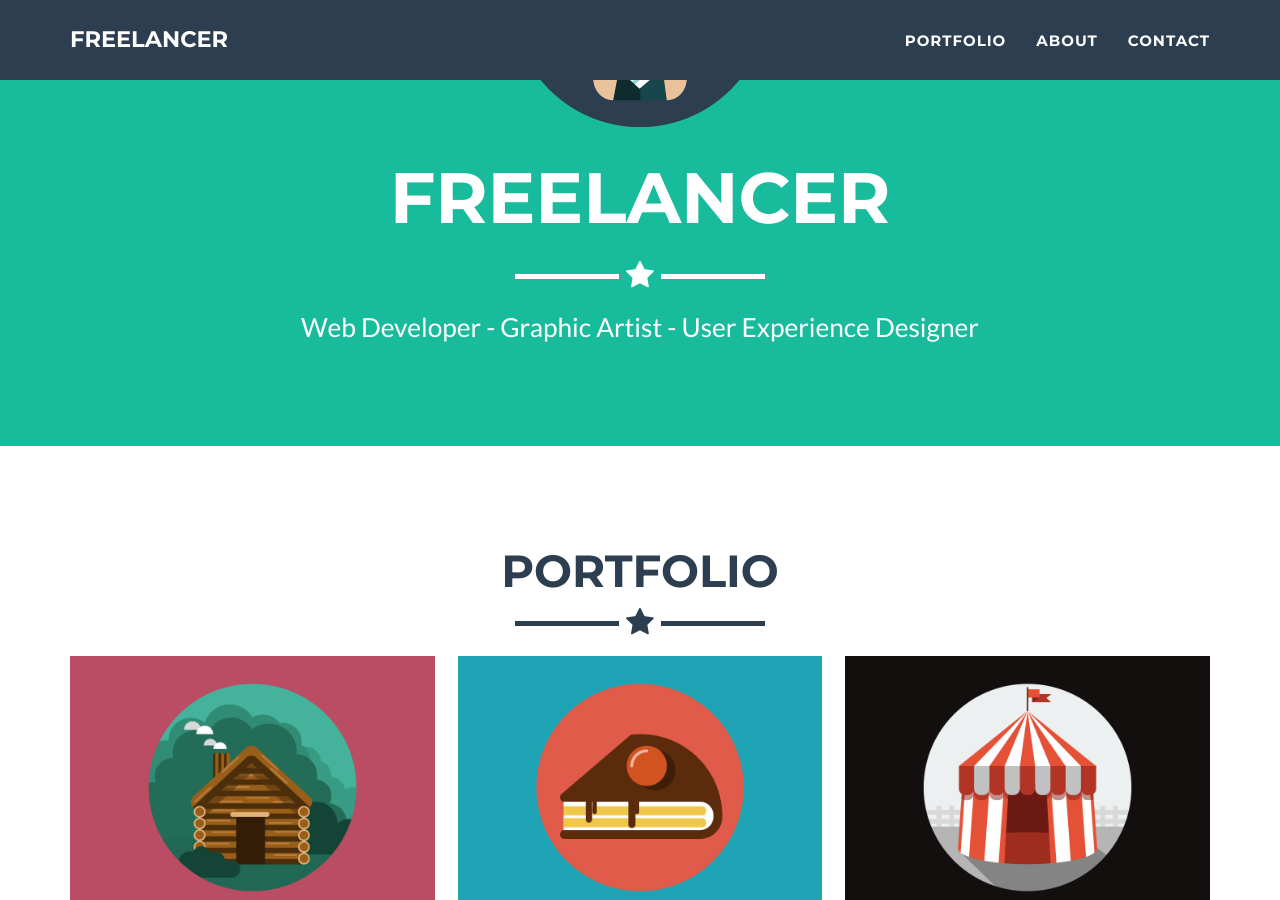
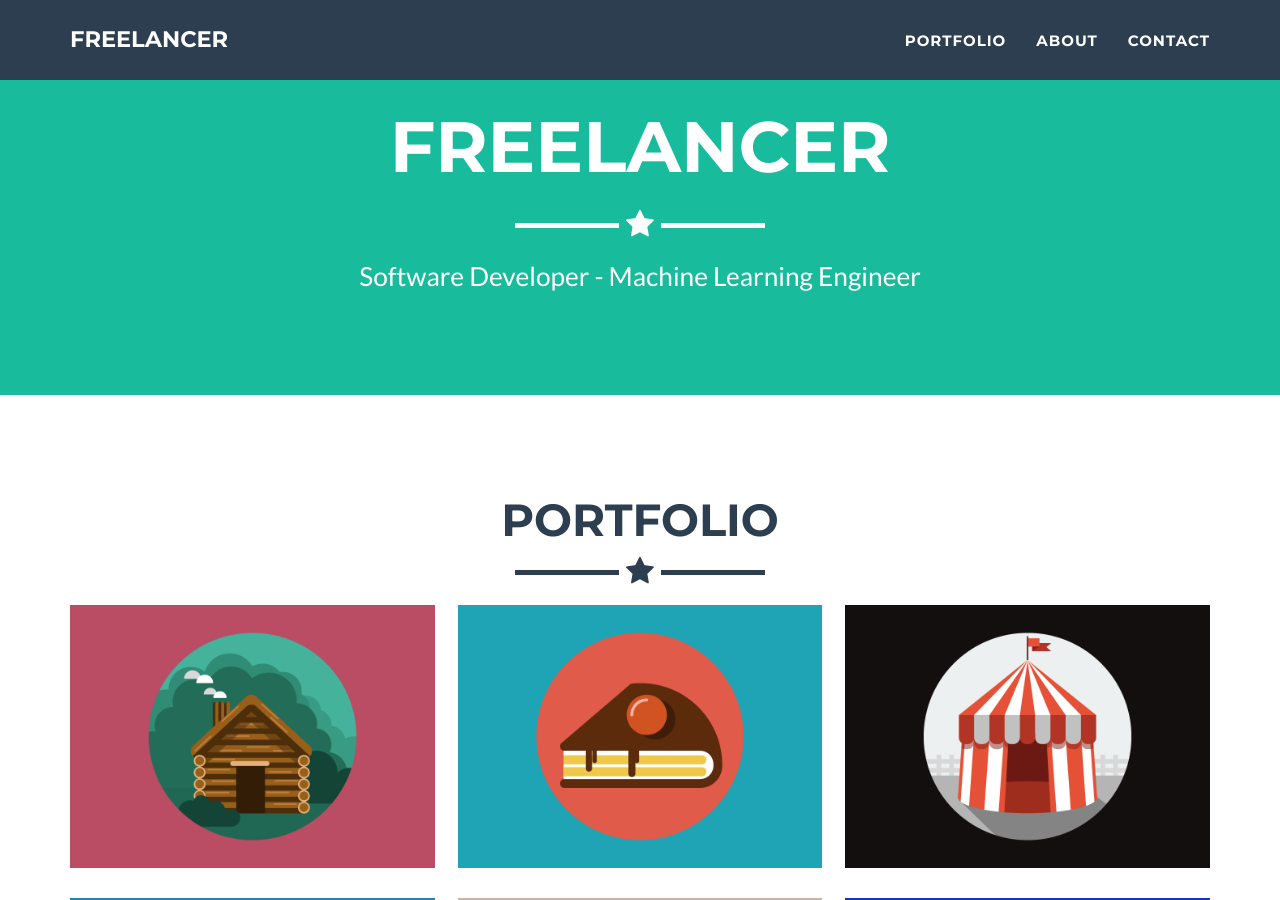
Before and after one commit to gusbakker/gusbakker.github.io, a Jekyll site: the page built from _posts/2014-07-18-project-1.markdown, in a window 1280 px wide and 900 px high, scrolled down 329 px. Built offline with Jekyll 4.4.1, drawn with Linux system fonts in a browser that asks for light colours.

Commit message:
new basic changes

```diff
--- a/_config.yml
+++ b/_config.yml
@@ -4,7 +4,7 @@
 url: https://github.com/jeromelachaud/freelancer-theme
 description: "Write an awesome description for your new site here. You can edit this line in _config.yml. It will appear in your document head meta (for Google search results) and in your feed.xml site description."
 keywords: "your keywords, separated by commas"
-skills: "Web Developer - Graphic Artist - User Experience Designer"
+skills: "Software Developer - Machine Learning Engineer"
 meta_author: LastName FirstName
 
 # Google webmaster tools
```
Also changed, not shown: img/profile.png.
